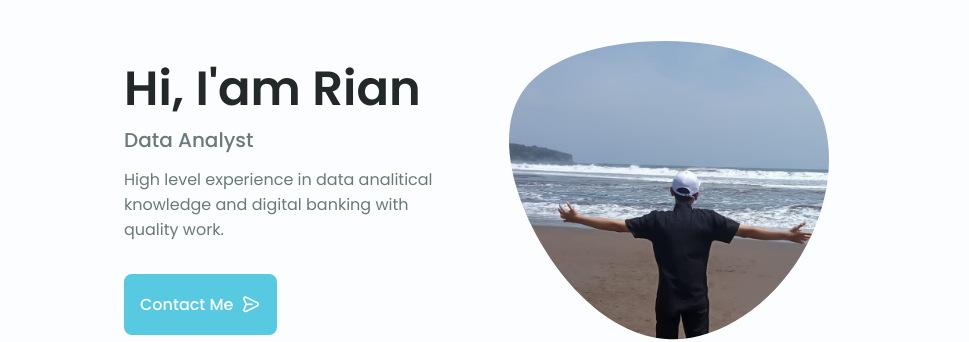
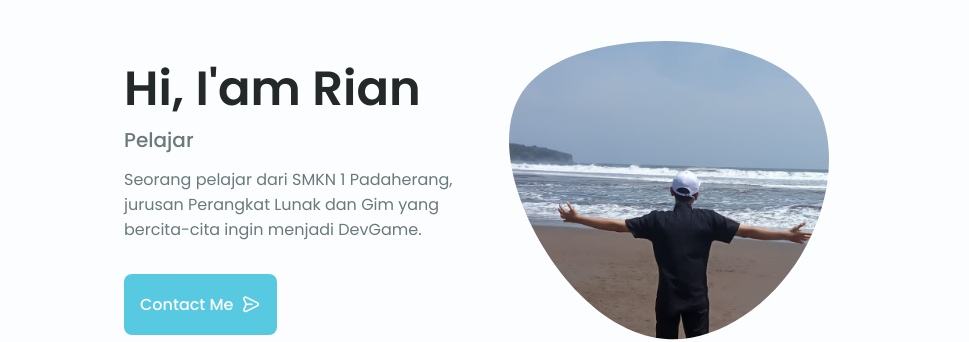
Before and after one commit to RianAdriana/Website.Rian, a plain HTML site: page index.html in a window 1280 px wide. Shown: the part 143-485 px from the top of the page, 184-1153 px from the left. Drawn offline with nearby package versions, Linux system fonts and the light colour scheme.

Commit message:
index.html

```diff
--- a/index.html
+++ b/index.html
@@ -105,8 +105,8 @@
 
                         <div class="home__data">
                             <h1 class="home__title">Hi, I'am Rian</h1>
-                            <h3 class="home__subtitle">Data Analyst</h3>
-                            <p class="home__description">High level experience in data analitical knowledge and digital banking with quality work.</p>
+                            <h3 class="home__subtitle">Pelajar</h3>
+                            <p class="home__description">Seorang pelajar dari SMKN 1 Padaherang, jurusan Perangkat Lunak dan Gim yang bercita-cita ingin menjadi DevGame.</p>
                             <a href="#contact" class="button button--flex home__button">
                                 Contact Me<i class="uil uil-message button__icon"></i>
                             </a>
```
